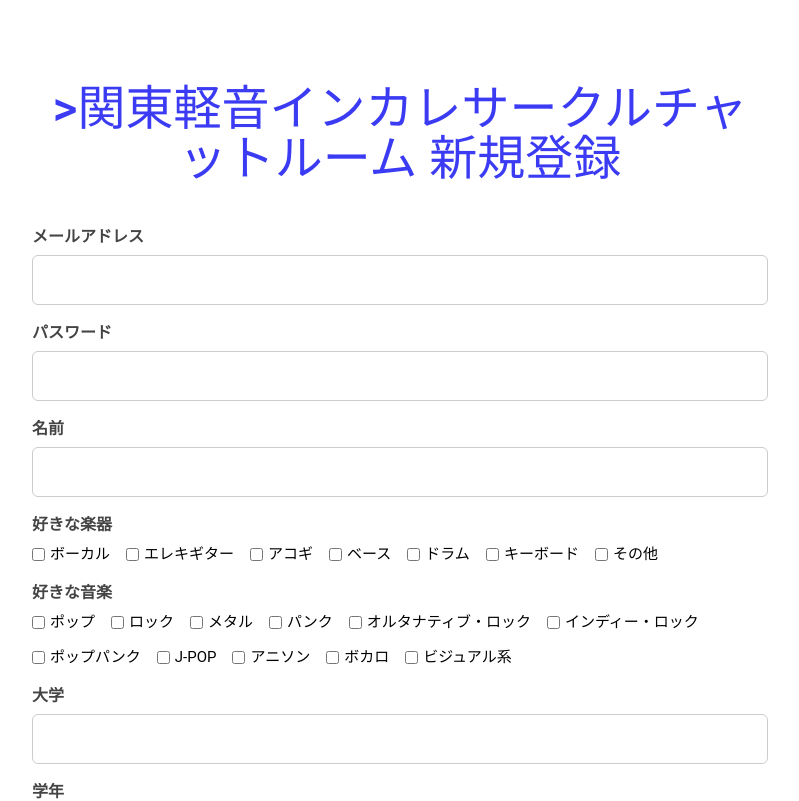
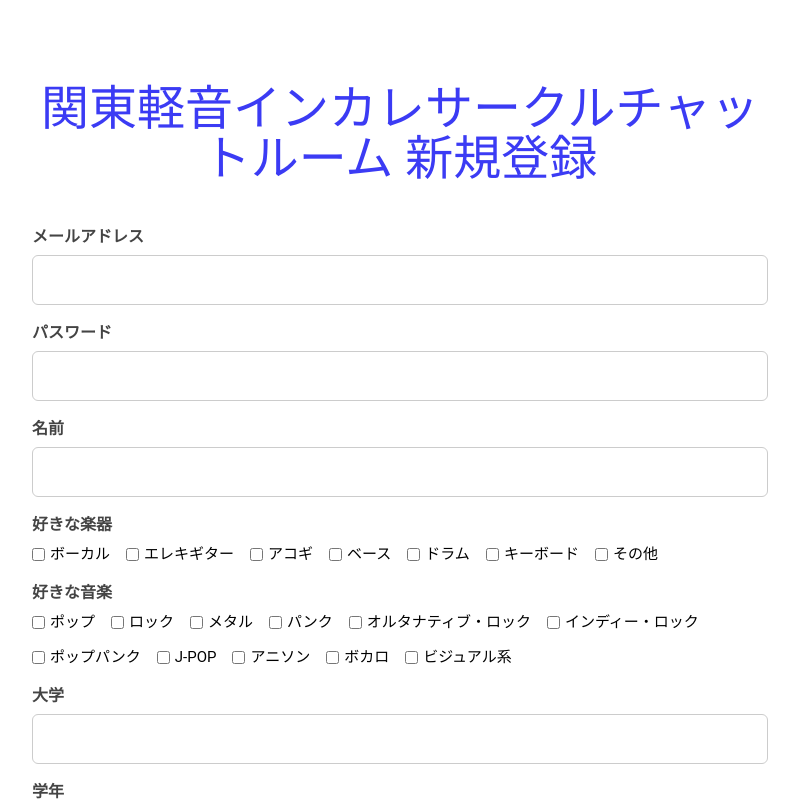
Before and after one commit to rkclhack/hackathon-t1-B, a Vue app in the folder chatapp/: page /register in a window 1280 px wide. Shown: the top 801 px of the page, without its empty margins (240-1039 px from the left). Built offline with nearby package versions, Linux system fonts and the light colour scheme; no server answers.

Commit message:
見出し変えた

```diff
--- a/chatapp/src/components/Login.vue
+++ b/chatapp/src/components/Login.vue
@@ -62,7 +62,7 @@ const onRegister = () => {
 
 <template>
   <div class="mx-auto my-5 px-4">
-    <h1 class="page-title">>関東軽音インカレサークルチャットルーム ログイン</h1>
+    <h1 class="page-title">関東軽音インカレサークルチャットルーム ログイン</h1>
 
     <div class="form-group">
       <p>メールアドレス</p>
--- a/chatapp/src/components/Register.vue
+++ b/chatapp/src/components/Register.vue
@@ -85,7 +85,7 @@ const onRegister = () => {
 
 <template>
   <div class="mx-auto my-5 px-4">
-    <h1 class="text-h3 font-weight-medium">>関東軽音インカレサークルチャットルーム 新規登録</h1>
+    <h1 class="text-h3 font-weight-medium">関東軽音インカレサークルチャットルーム 新規登録</h1>
     <div class="mt-10">
       <p>メールアドレス</p>
       <input type="text" class="user-name-text" v-model="inputEmail" />
```
